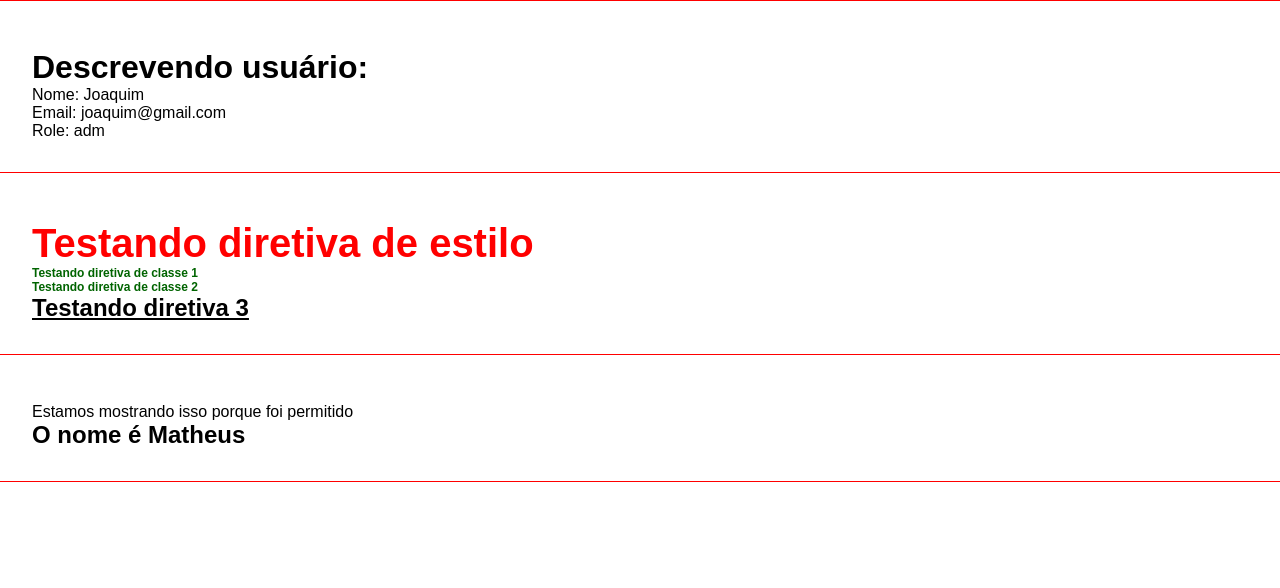
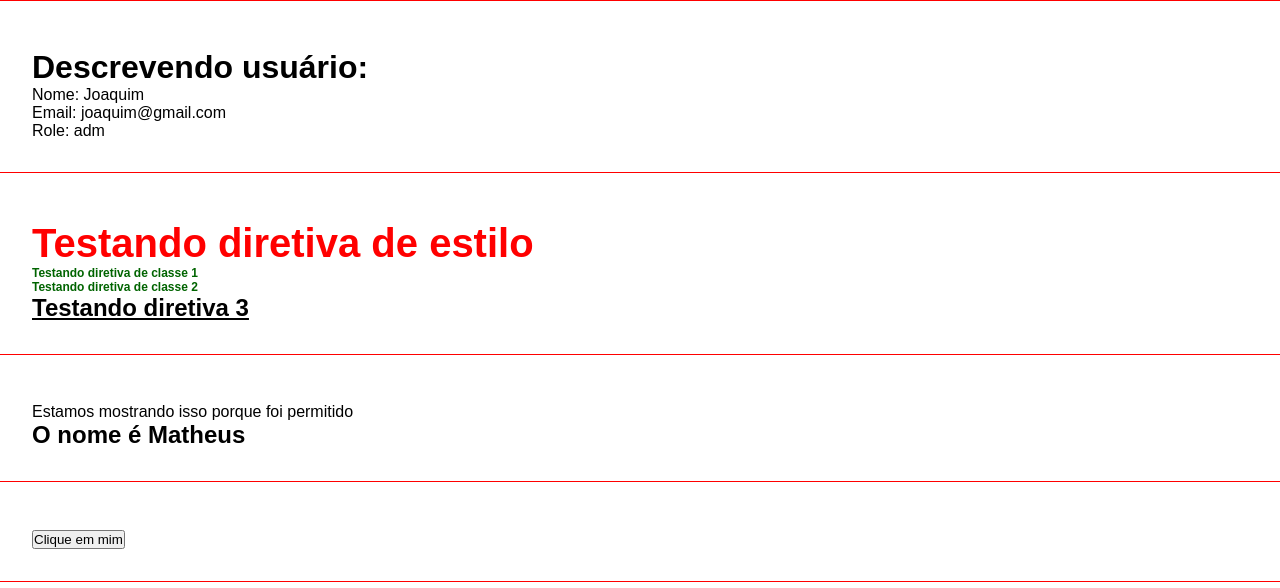
Before and after one commit to GeracNeto/curso-angular, an Angular app: page / in a window 1280 px wide. Shown: the part 427-1015 px from the top of the page. Built offline with nearby package versions, Linux system fonts and the light colour scheme.

Commit message:
Curso Angular 13: Eventos no Angular - #10

```diff
--- a/src/app/app.component.html
+++ b/src/app/app.component.html
@@ -4,3 +4,4 @@
 <app-parent-data [name]="userName" [userData]="userData"></app-parent-data>
 <app-directives></app-directives>
 <app-if-render></app-if-render>
+<app-eventos></app-eventos>
--- a/src/app/app.module.ts
+++ b/src/app/app.module.ts
@@ -7,6 +7,7 @@
 import { ParentDataComponent } from './components/parent-data/parent-data.component';
 import { DirectivesComponent } from './components/directives/directives.component';
 import { IfRenderComponent } from './components/if-render/if-render.component';
+import { EventosComponent } from './components/eventos/eventos.component';
 
 @NgModule({
   declarations: [
@@ -14,7 +15,8 @@
     FirstComponentComponent,
     ParentDataComponent,
     DirectivesComponent,
-    IfRenderComponent
+    IfRenderComponent,
+    EventosComponent
   ],
   imports: [
     BrowserModule,
--- /dev/null
+++ b/src/app/components/eventos/eventos.component.html
@@ -0,0 +1,4 @@
+<div class="class">
+    <p *ngIf="show">Exibindo mensagem!</p>
+    <button (click)="showMessage()">Clique em mim</button>
+</div>
--- /dev/null
+++ b/src/app/components/eventos/eventos.component.ts
@@ -0,0 +1,13 @@
+import { Component } from '@angular/core';
+
+@Component({
+  selector: 'app-eventos',
+  templateUrl: './eventos.component.html',
+  styleUrls: ['./eventos.component.css'],
+})
+export class EventosComponent {
+  show: boolean = false;
+  showMessage(): void {
+    this.show = !this.show; // toggle
+  }
+}
```
Also changed, not shown: src/app/components/eventos/eventos.component.css (added), 1 other file (tests, documents, lock files or other folders).
